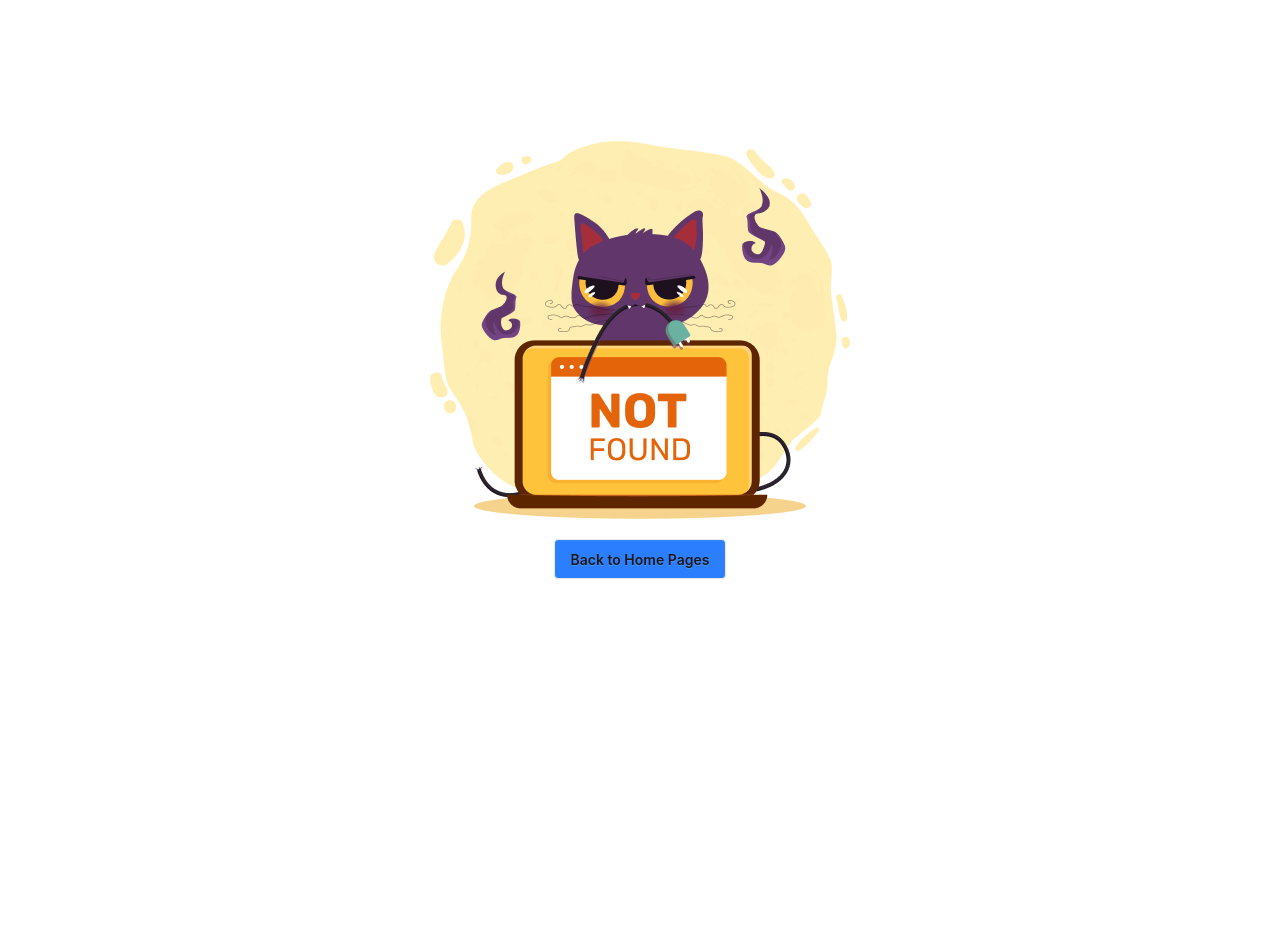
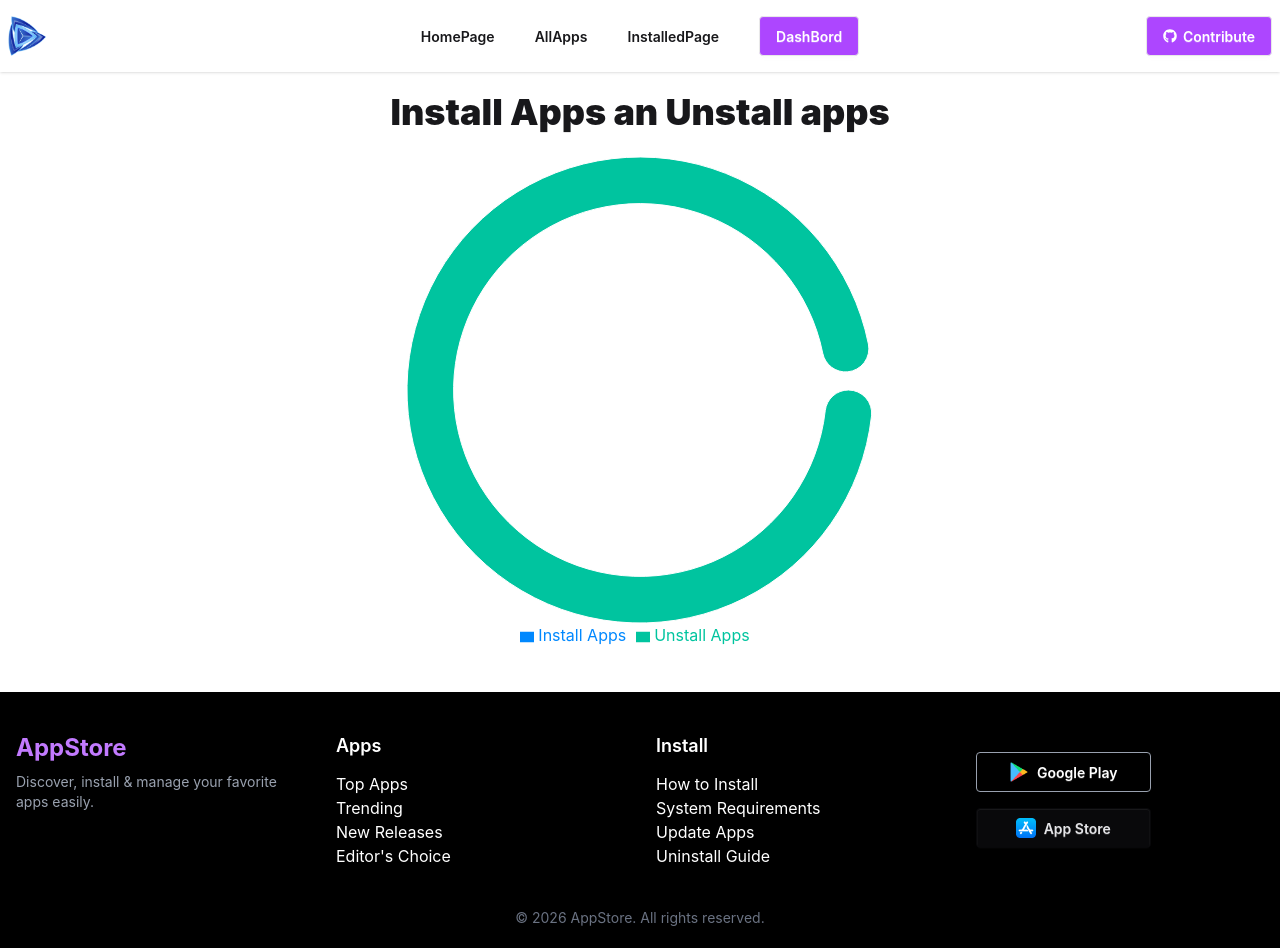
Before and after one commit to themdshakibul/Ph-Apps, a React (Vite) app: page /dashbord in a window 1280 px wide. Before the commit the page ends 800 px from the top, so only its background shows below. Built offline with nearby package versions, Linux system fonts and the light colour scheme.

Commit message:
add dashbord

```diff
--- a/package.json
+++ b/package.json
@@ -17,6 +17,7 @@
     "react-router": "^7.14.0",
     "react-spinners": "^0.17.0",
     "react-toastify": "^11.0.5",
+    "recharts": "^3.8.1",
     "tailwindcss": "^4.2.2"
   },
   "devDependencies": {
--- a/src/Components/Shared/NavBar.jsx
+++ b/src/Components/Shared/NavBar.jsx
@@ -16,6 +16,10 @@ const NavBar = () => {
     {
       path: "/inistallation",
       text: "InstalledPage",
+    },
+    {
+      path: "/dashbord",
+      text: "DashBord",
     },
   ];
 
--- /dev/null
+++ b/src/Pages/DashBord/DashBord.jsx
@@ -0,0 +1,52 @@
+import { Legend, Pie, PieChart, Tooltip } from "recharts";
+import UseData from "../../Components/Hooks/UseData";
+import { useContext } from "react";
+import { InstallAppContext } from "../../Context/InstallProveider";
+
+const DashBord = () => {
+  const { installApp } = useContext(InstallAppContext);
+  const { apps } = UseData();
+
+  const unstallApps = apps.length - installApp.length;
+
+  const data = [
+    { name: "Install Apps", value: installApp.length, fill: "#0088FE" },
+    { name: "Unstall Apps", value: unstallApps, fill: "#00C49F" },
+  ];
+
+  return (
+    <div className="container mx-auto px2 flex flex-col items-center justify-center">
+      <header>
+        <h2 className="text-4xl font-black py-5">
+          Install Apps an Unstall apps
+        </h2>
+      </header>
+      <PieChart
+        style={{
+          width: "100%",
+          maxWidth: "500px",
+          maxHeight: "80vh",
+          aspectRatio: 1,
+        }}
+        responsive
+      >
+        <Pie
+          data={data}
+          innerRadius="80%"
+          outerRadius="100%"
+          // Corner radius is the rounded edge of each pie slice
+          cornerRadius="50%"
+          fill="#8884d8"
+          // padding angle is the gap between each pie slice
+          paddingAngle={5}
+          dataKey="value"
+          isAnimationActive={true}
+        />
+        <Legend />
+        <Tooltip />
+      </PieChart>
+    </div>
+  );
+};
+
+export default DashBord;
--- a/src/Routes/Routes.jsx
+++ b/src/Routes/Routes.jsx
@@ -5,6 +5,7 @@ import AllApps from "../Pages/Apps/AllApps";
 import InstalledPage from "../Pages/InistalledApp/InstalledPage";
 import ErrorPage from "../Pages/Error/ErrorPage";
 import AppDeetails from "../Pages/AppDetails/AppDeetails";
+import DashBord from "../Pages/DashBord/DashBord";
 
 export const route = createBrowserRouter([
   {
@@ -27,6 +28,10 @@ export const route = createBrowserRouter([
         path: "/inistallation",
         Component: InstalledPage,
       },
+      {
+        path: "/dashbord",
+        Component: DashBord,
+      },
     ],
     errorElement: <ErrorPage />,
   },
```
Also changed, not shown: 1 other file (tests, documents, lock files or other folders).
